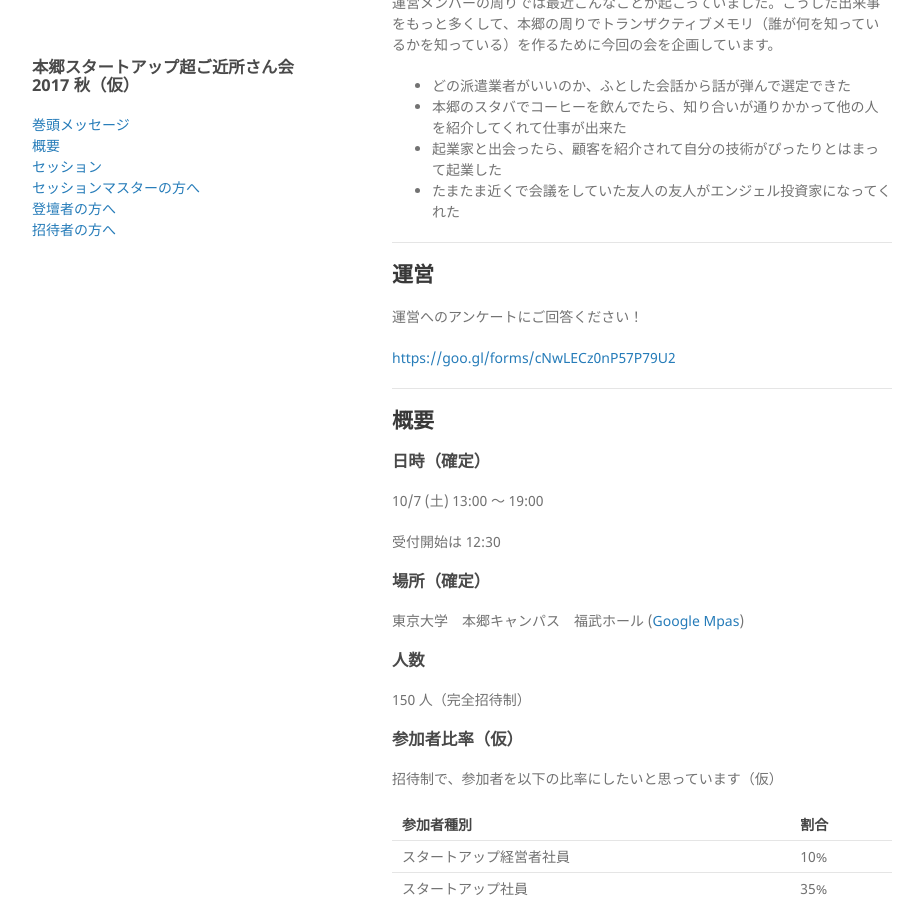
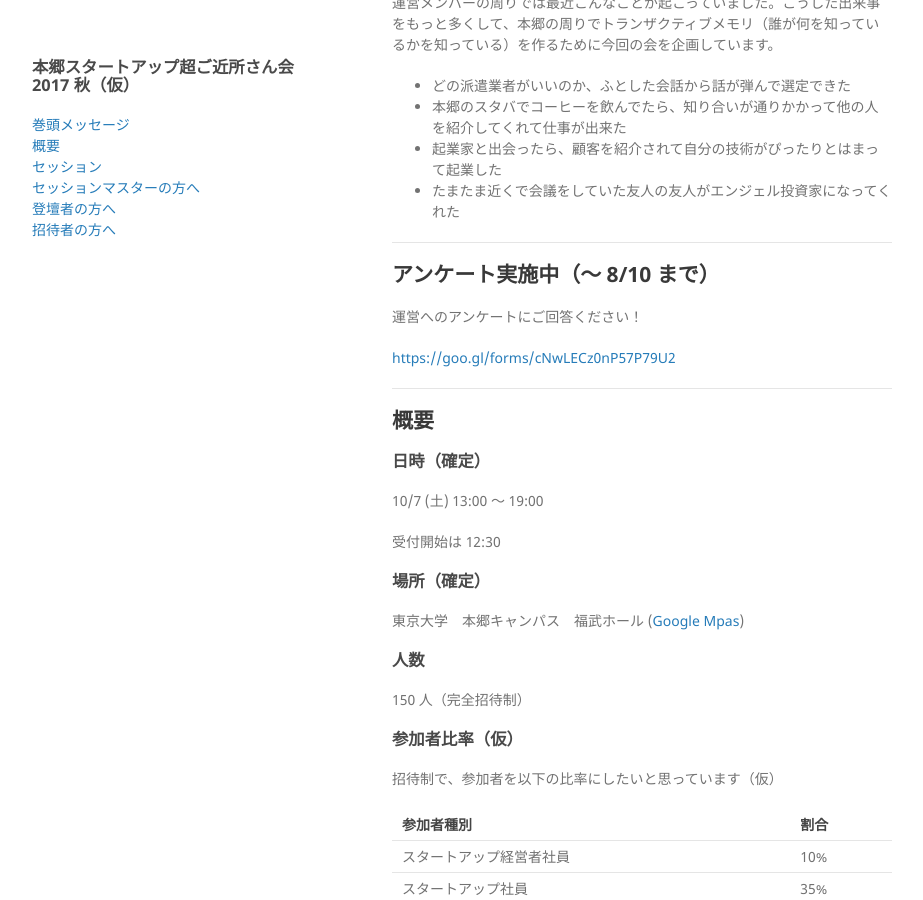
Before and after one commit to hongotechstartup/hongotechstartup.github.io, a Jekyll site: the page built from index.md, in a window 1280 px wide and 900 px high, scrolled down 395 px. Shown: the whole window, without its empty margins (178-1101 px from the left). Built offline with Jekyll 4.4.1, drawn with Linux system fonts in a browser that asks for light colours; our own code applies the rules of GitHub Pages for plain Markdown files.

Commit message:
questionaire

```diff
--- a/index.md
+++ b/index.md
@@ -17,7 +17,7 @@
 
 ----
 
-## 運営
+## アンケート実施中（〜 8/10 まで）
 
 運営へのアンケートにご回答ください！
 
```
